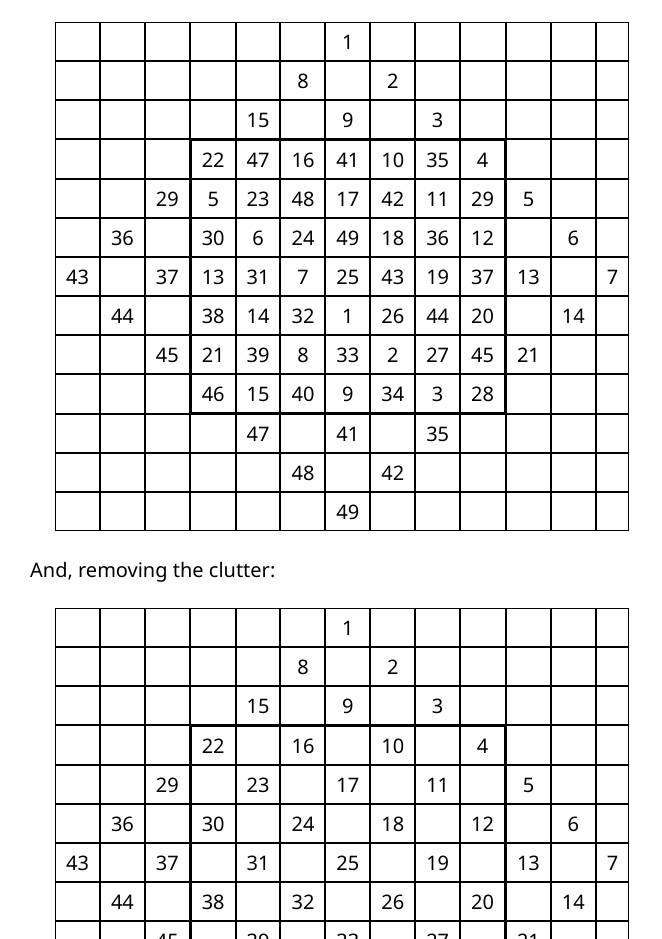
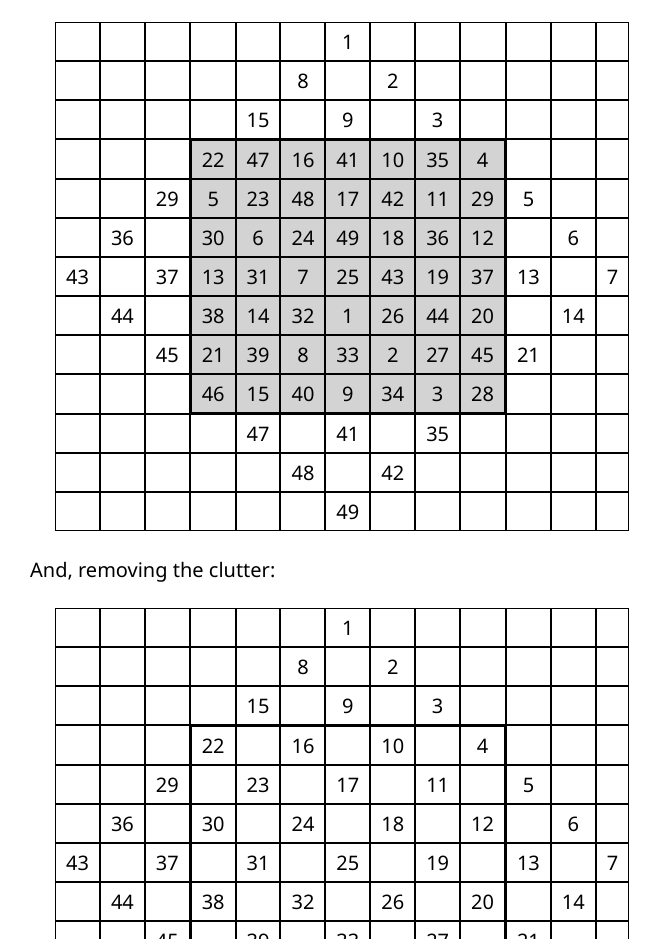
Before and after one commit to Bigsby/matrix.sum, a plain HTML site: page docs/index.html in a window 1280 px wide. Shown: the part 2860-3799 px from the top of the page, without its empty margins (0-662 px from the left). Drawn offline with Linux system fonts and the light colour scheme.

Commit message:
Darken square

```diff
--- a/docs/index.html
+++ b/docs/index.html
@@ -403,13 +403,13 @@
                 <td></td>
                 <td></td>
                 <td></td>
-                <td class="top left">22</td>
-                <td class="top">47</td>
-                <td class="top">16</td>
-                <td class="top">41</td>
-                <td class="top">10</td>
-                <td class="top">35</td>
-                <td class="top right">4</td>
+                <td class="top left inSquare">22</td>
+                <td class="top inSquare">47</td>
+                <td class="top inSquare">16</td>
+                <td class="top inSquare">41</td>
+                <td class="top inSquare">10</td>
+                <td class="top inSquare">35</td>
+                <td class="top right inSquare">4</td>
                 <td></td>
                 <td></td>
                 <td></td>
@@ -418,13 +418,13 @@
                 <td></td>
                 <td></td>
                 <td>29</td>
-                <td class="left">5</td>
-                <td>23</td>
-                <td>48</td>
-                <td>17</td>
-                <td>42</td>
-                <td>11</td>
-                <td class="right">29</td>
+                <td class="left inSquare">5</td>
+                <td class="inSquare">23</td>
+                <td class="inSquare">48</td>
+                <td class="inSquare">17</td>
+                <td class="inSquare">42</td>
+                <td class="inSquare">11</td>
+                <td class="right inSquare">29</td>
                 <td>5</td>
                 <td></td>
                 <td></td>
@@ -433,13 +433,13 @@
                 <td></td>
                 <td>36</td>
                 <td></td>
-                <td class="left">30</td>
-                <td>6</td>
-                <td>24</td>
-                <td>49</td>
-                <td>18</td>
-                <td>36</td>
-                <td class="right">12</td>
+                <td class="left inSquare">30</td>
+                <td class="inSquare">6</td>
+                <td class="inSquare">24</td>
+                <td class="inSquare">49</td>
+                <td class="inSquare">18</td>
+                <td class="inSquare">36</td>
+                <td class="right inSquare">12</td>
                 <td></td>
                 <td>6</td>
                 <td></td>
@@ -448,13 +448,13 @@
                 <td>43</td>
                 <td></td>
                 <td>37</td>
-                <td class="left">13</td>
-                <td>31</td>
-                <td>7</td>
-                <td>25</td>
-                <td>43</td>
-                <td>19</td>
-                <td class="right">37</td>
+                <td class="left inSquare">13</td>
+                <td class="inSquare">31</td>
+                <td class="inSquare">7</td>
+                <td class="inSquare">25</td>
+                <td class="inSquare">43</td>
+                <td class="inSquare">19</td>
+                <td class="right inSquare">37</td>
                 <td>13</td>
                 <td></td>
                 <td>7</td>
@@ -463,13 +463,13 @@
                 <td></td>
                 <td>44</td>
                 <td></td>
-                <td class="left">38</td>
-                <td>14</td>
-                <td>32</td>
-                <td>1</td>
-                <td>26</td>
-                <td>44</td>
-                <td class="right">20</td>
+                <td class="left inSquare">38</td>
+                <td class="inSquare">14</td>
+                <td class="inSquare">32</td>
+                <td class="inSquare">1</td>
+                <td class="inSquare">26</td>
+                <td class="inSquare">44</td>
+                <td class="right inSquare">20</td>
                 <td></td>
                 <td>14</td>
                 <td></td>
@@ -478,13 +478,13 @@
                 <td></td>
                 <td></td>
                 <td>45</td>
-                <td class="left">21</td>
-                <td>39</td>
-                <td>8</td>
-                <td>33</td>
-                <td>2</td>
-                <td>27</td>
-                <td class="right">45</td>
+                <td class="left inSquare">21</td>
+                <td class="inSquare">39</td>
+                <td class="inSquare">8</td>
+                <td class="inSquare">33</td>
+                <td class="inSquare">2</td>
+                <td class="inSquare">27</td>
+                <td class="right inSquare">45</td>
                 <td>21</td>
                 <td></td>
                 <td></td>
@@ -493,13 +493,13 @@
                 <td></td>
                 <td></td>
                 <td></td>
-                <td class="bottom left">46</td>
-                <td class="bottom">15</td>
-                <td class="bottom">40</td>
-                <td class="bottom">9</td>
-                <td class="bottom">34</td>
-                <td class="bottom">3</td>
-                <td class="bottom right">28</td>
+                <td class="bottom left inSquare">46</td>
+                <td class="bottom inSquare">15</td>
+                <td class="bottom inSquare">40</td>
+                <td class="bottom inSquare">9</td>
+                <td class="bottom inSquare">34</td>
+                <td class="bottom inSquare">3</td>
+                <td class="bottom right inSquare">28</td>
                 <td></td>
                 <td></td>
                 <td></td>
--- a/docs/styles.css
+++ b/docs/styles.css
@@ -47,6 +47,10 @@ table.result td.left{
     border-left: 2px solid black;
 }
 
+table.result td.inSquare{
+    background-color: lightgray;
+}
+
 .highlight_diagonal{
     background-color: lightgreen;
 }
```
